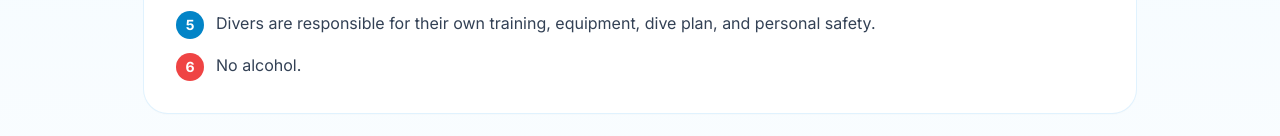
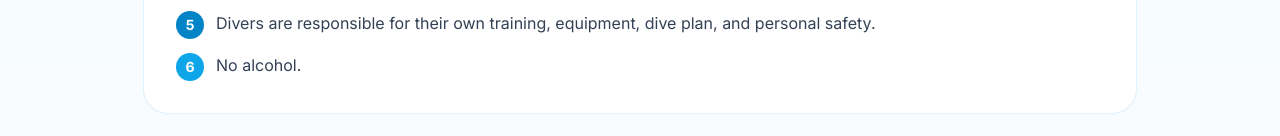
Before and after one commit to holyman83/ClubBCDPage, a plain HTML site: page index.html in a window 1280 px wide. Shown: the part 1626-1762 px from the top of the page. Drawn offline with nearby package versions, Linux system fonts and the light colour scheme.

Commit message:
676767676767667

```diff
--- a/index.html
+++ b/index.html
@@ -104,7 +104,7 @@
           <span class="pt-0.5">Divers are responsible for their own training, equipment, dive plan, and personal safety.</span>
         </li>
         <li class="flex items-start gap-3">
-          <span class="mt-0.5 grid h-7 w-7 shrink-0 place-items-center rounded-full bg-red-500 text-sm font-bold text-white">6</span>
+          <span class="mt-0.5 grid h-7 w-7 shrink-0 place-items-center rounded-full bg-sky-500 text-sm font-bold text-white">6</span>
           <span class="pt-0.5">No alcohol.</span>
         </li>
       </ol>
```
